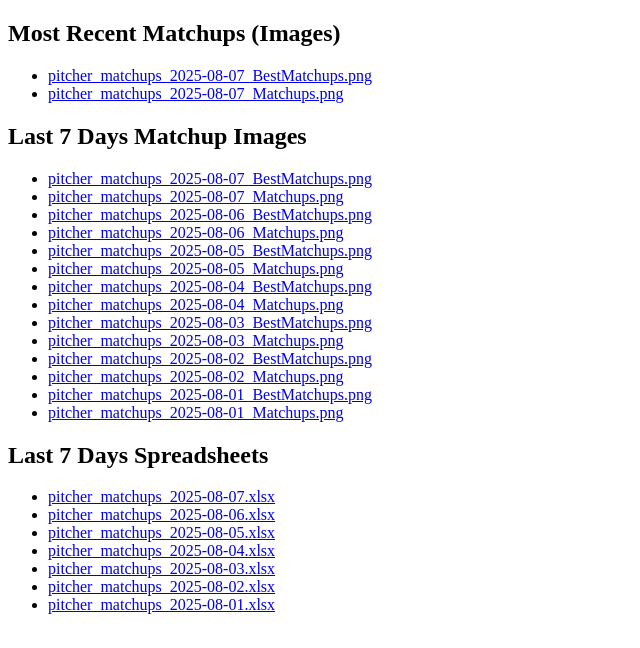
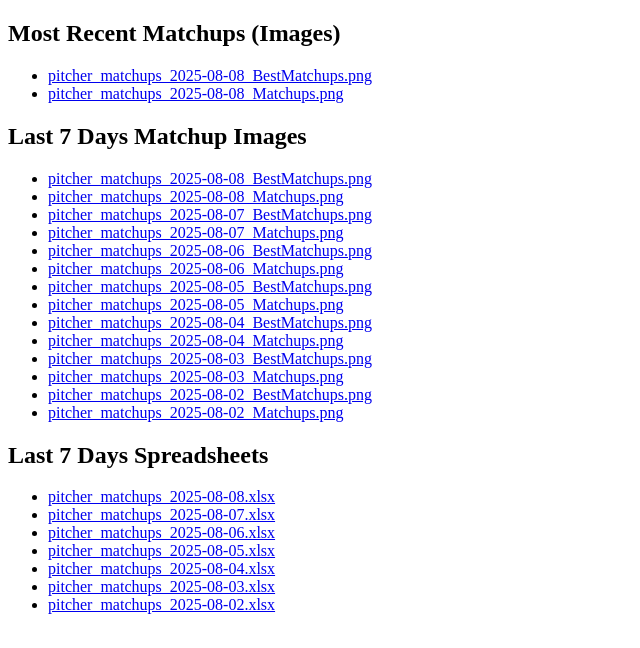
Before and after one commit to jrdogan/mlb-tools, a plain HTML site: page index.html in a window 1280 px wide. Shown: the whole page, without its empty margins (0-640 px from the left). Drawn offline with Linux system fonts and the light colour scheme.

Commit message:
Update index.html

```diff
--- a/index.html
+++ b/index.html
@@ -1,8 +1,10 @@
 <!DOCTYPE html><html><head><meta charset='utf-8'><title>MLB Matchups Index</title></head><body><h2>Most Recent Matchups (Images)</h2><ul>
-<li><a href="https://jrdogan.github.io/mlb-tools/pitcher_matchups_2025-08-07_BestMatchups.png">pitcher_matchups_2025-08-07_BestMatchups.png</a></li>
-<li><a href="https://jrdogan.github.io/mlb-tools/pitcher_matchups_2025-08-07_Matchups.png">pitcher_matchups_2025-08-07_Matchups.png</a></li>
+<li><a href="https://jrdogan.github.io/mlb-tools/pitcher_matchups_2025-08-08_BestMatchups.png">pitcher_matchups_2025-08-08_BestMatchups.png</a></li>
+<li><a href="https://jrdogan.github.io/mlb-tools/pitcher_matchups_2025-08-08_Matchups.png">pitcher_matchups_2025-08-08_Matchups.png</a></li>
 </ul>
 <h2>Last 7 Days Matchup Images</h2><ul>
+<li><a href="https://jrdogan.github.io/mlb-tools/pitcher_matchups_2025-08-08_BestMatchups.png">pitcher_matchups_2025-08-08_BestMatchups.png</a></li>
+<li><a href="https://jrdogan.github.io/mlb-tools/pitcher_matchups_2025-08-08_Matchups.png">pitcher_matchups_2025-08-08_Matchups.png</a></li>
 <li><a href="https://jrdogan.github.io/mlb-tools/pitcher_matchups_2025-08-07_BestMatchups.png">pitcher_matchups_2025-08-07_BestMatchups.png</a></li>
 <li><a href="https://jrdogan.github.io/mlb-tools/pitcher_matchups_2025-08-07_Matchups.png">pitcher_matchups_2025-08-07_Matchups.png</a></li>
 <li><a href="https://jrdogan.github.io/mlb-tools/pitcher_matchups_2025-08-06_BestMatchups.png">pitcher_matchups_2025-08-06_BestMatchups.png</a></li>
@@ -15,15 +17,13 @@
 <li><a href="https://jrdogan.github.io/mlb-tools/pitcher_matchups_2025-08-03_Matchups.png">pitcher_matchups_2025-08-03_Matchups.png</a></li>
 <li><a href="https://jrdogan.github.io/mlb-tools/pitcher_matchups_2025-08-02_BestMatchups.png">pitcher_matchups_2025-08-02_BestMatchups.png</a></li>
 <li><a href="https://jrdogan.github.io/mlb-tools/pitcher_matchups_2025-08-02_Matchups.png">pitcher_matchups_2025-08-02_Matchups.png</a></li>
-<li><a href="https://jrdogan.github.io/mlb-tools/pitcher_matchups_2025-08-01_BestMatchups.png">pitcher_matchups_2025-08-01_BestMatchups.png</a></li>
-<li><a href="https://jrdogan.github.io/mlb-tools/pitcher_matchups_2025-08-01_Matchups.png">pitcher_matchups_2025-08-01_Matchups.png</a></li>
 </ul>
 <h2>Last 7 Days Spreadsheets</h2><ul>
+<li><a href="https://jrdogan.github.io/mlb-tools/pitcher_matchups_2025-08-08.xlsx">pitcher_matchups_2025-08-08.xlsx</a></li>
 <li><a href="https://jrdogan.github.io/mlb-tools/pitcher_matchups_2025-08-07.xlsx">pitcher_matchups_2025-08-07.xlsx</a></li>
 <li><a href="https://jrdogan.github.io/mlb-tools/pitcher_matchups_2025-08-06.xlsx">pitcher_matchups_2025-08-06.xlsx</a></li>
 <li><a href="https://jrdogan.github.io/mlb-tools/pitcher_matchups_2025-08-05.xlsx">pitcher_matchups_2025-08-05.xlsx</a></li>
 <li><a href="https://jrdogan.github.io/mlb-tools/pitcher_matchups_2025-08-04.xlsx">pitcher_matchups_2025-08-04.xlsx</a></li>
 <li><a href="https://jrdogan.github.io/mlb-tools/pitcher_matchups_2025-08-03.xlsx">pitcher_matchups_2025-08-03.xlsx</a></li>
 <li><a href="https://jrdogan.github.io/mlb-tools/pitcher_matchups_2025-08-02.xlsx">pitcher_matchups_2025-08-02.xlsx</a></li>
-<li><a href="https://jrdogan.github.io/mlb-tools/pitcher_matchups_2025-08-01.xlsx">pitcher_matchups_2025-08-01.xlsx</a></li>
 </ul></body></html>
```
